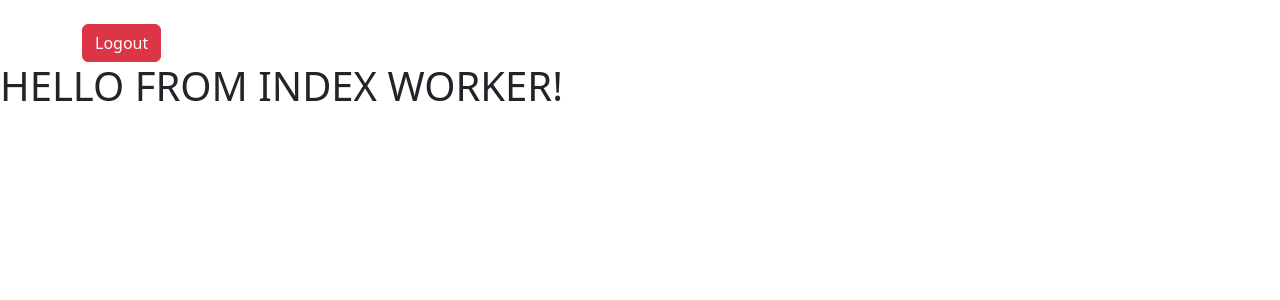
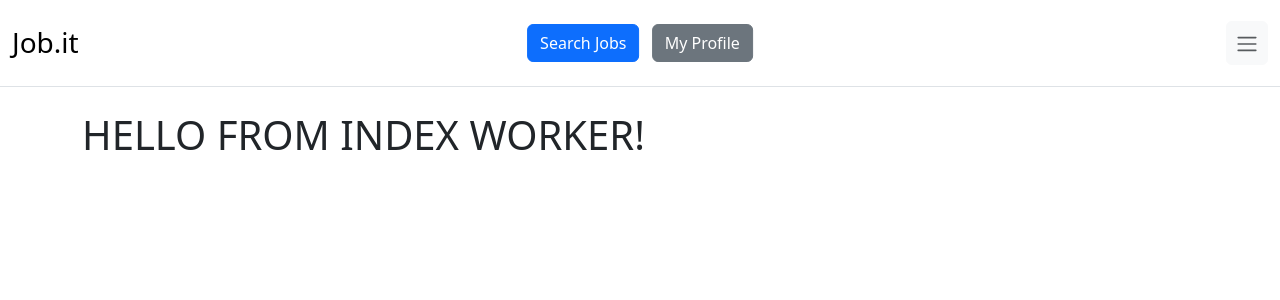
Before and after one commit to BartlomiejCzerwinski/job.it, a Django app: template jobit/jobs/templates/jobs/index_worker.html in a window 1280 px wide. Shown: the top 300 px of the page. Run offline with Django 5.2, Linux system fonts and the light colour scheme; the template is opened without the code that fills it, so the values that code supplies are empty.

Commit message:
Update index_worker.html

```diff
--- a/jobit/jobs/templates/jobs/index_worker.html
+++ b/jobit/jobs/templates/jobs/index_worker.html
@@ -1,4 +1,40 @@
-{% extends "base.html" %}
-{% block content %}
-    <h1>HELLO FROM INDEX WORKER!</h1>
-{% endblock %}
+<!DOCTYPE html>
+<html lang="en">
+<head>
+    <meta charset="UTF-8">
+    <meta name="viewport" content="width=device-width, initial-scale=1.0">
+    <title>Login</title>
+    <link href="https://cdn.jsdelivr.net/npm/bootstrap@5.3.0-alpha3/dist/css/bootstrap.min.css" rel="stylesheet">
+</head>
+<body>
+    <nav class="navbar bg-white border-bottom box-shadow mb-3">
+        <div class="container-fluid d-flex justify-content-between align-items-center" style="height: 70px;">
+
+            <a class="navbar-brand mb-0 h1" href="/job.it"><h3 class="my-0 mr-md-auto font-weight-normal">Job.it</h3></a>
+
+            <div class="position-absolute top-50 start-50 translate-middle">
+                <button type="button" class="btn btn-primary me-2">Search Jobs</button>
+                <button type="button" class="btn btn-secondary">My Profile</button>
+            </div>
+
+            <div class="dropdown">
+                <button class="btn btn-light p-2" type="button" id="dropdownArrow" data-bs-toggle="dropdown" aria-expanded="false">
+                    <span class="navbar-toggler-icon"></span>
+                </button>
+                <ul class="dropdown-menu dropdown-menu-end" aria-labelledby="dropdownArrow">
+                    <li><a class="dropdown-item" href="#">Settings</a></li>
+                    <li><a class="dropdown-item" href="#">Logout</a></li>
+                </ul>
+            </div>
+        </div>
+    </nav>
+
+    <div class="container mt-4">
+        <h1>HELLO FROM INDEX WORKER!</h1>
+        {% block content %}
+        {% endblock %}
+    </div>
+
+    <script src="https://cdn.jsdelivr.net/npm/bootstrap@5.3.0-alpha3/dist/js/bootstrap.bundle.min.js"></script>
+</body>
+</html>
```
